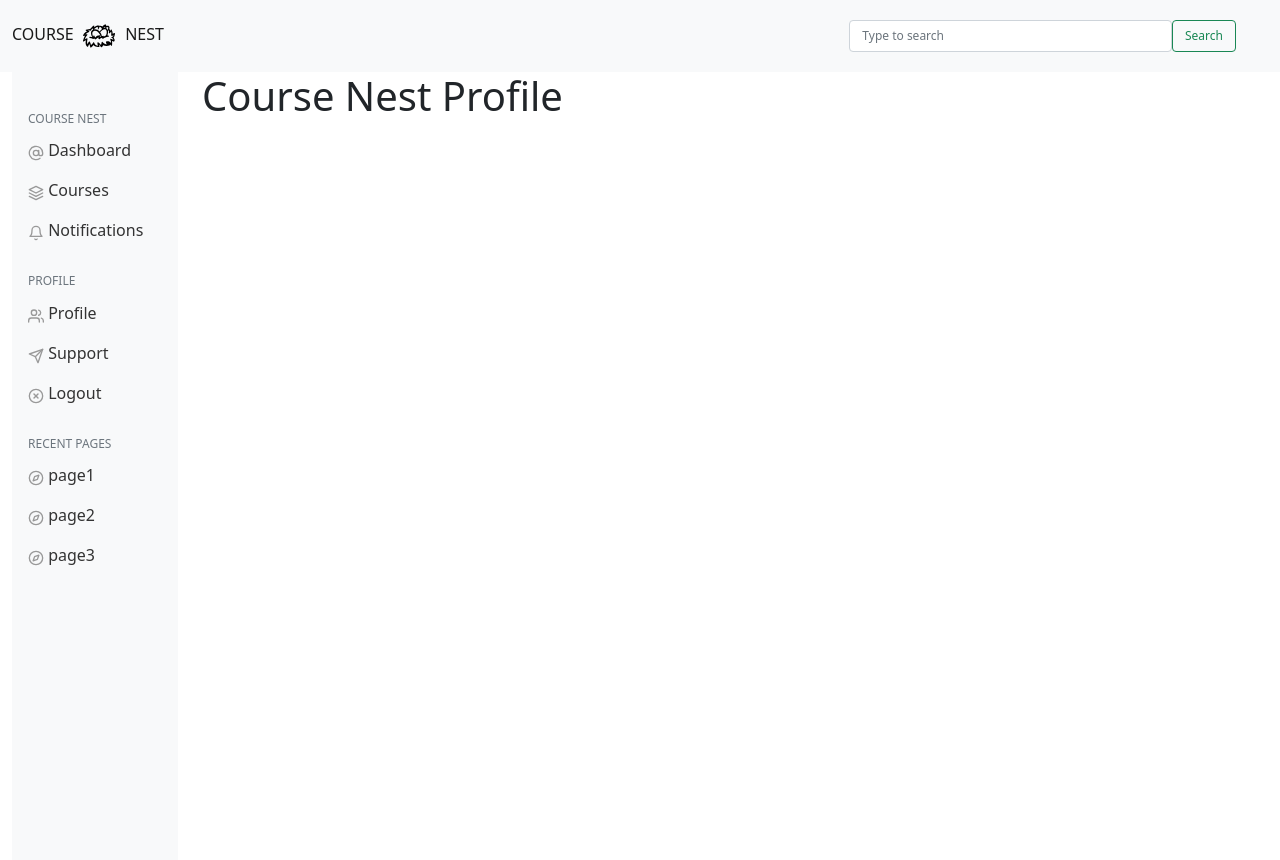
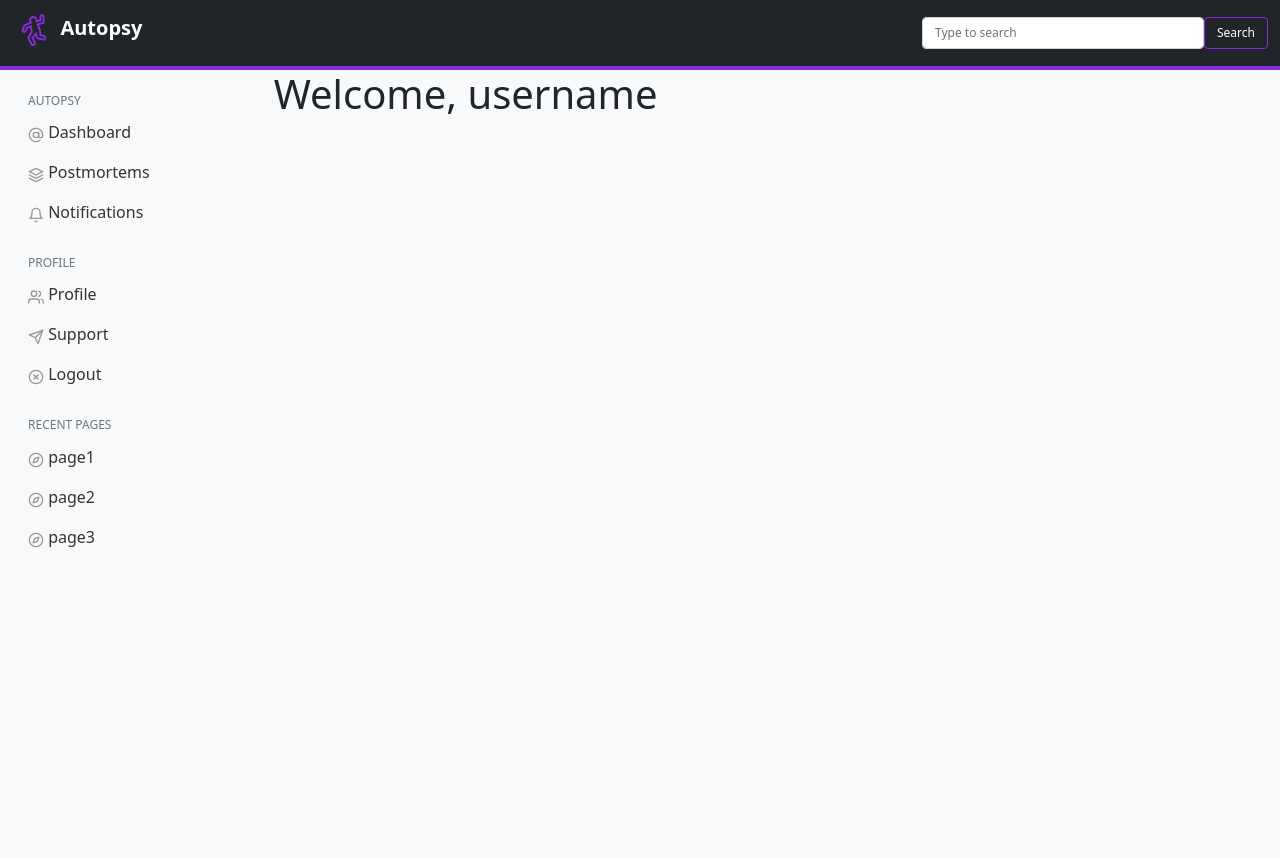
Before and after one commit to ep4sh/autopsy, a Flask app: page /profile in a window 1280 px wide. After the commit the page ends 548 px from the top, so only its background shows below. Run offline with Flask 2, Linux system fonts and the light colour scheme; the visitor is signed in with stand-in values (Sample User, id 1).

Commit message:
Rename to Autopsy

```diff
--- a/courses_app/__init__.py
+++ b/autopsy_app/__init__.py
@@ -5,7 +5,7 @@ from flask_login import LoginManager
 
 app = Flask(__name__)
 app.secret_key = ' '.join(map(bin, bytearray(os.getenv("FLASK_SECRET").encode('utf-8'))))
-app.config['SQLALCHEMY_DATABASE_URI'] = 'sqlite:///cnest.db'
+app.config['SQLALCHEMY_DATABASE_URI'] = 'sqlite:///autopsy.db'
 app.config['SQLALCHEMY_TRACK_MODIFICATIONS'] = True
 
 flask_bcrypt = Bcrypt(app)
@@ -13,4 +13,4 @@ login_manager = LoginManager(app)
 login_manager.login_view = 'login'
 login_manager.login_message_category = 'info'
 
-from courses_app import routes
+from autopsy_app import routes
--- a/courses_app/forms.py
+++ b/autopsy_app/forms.py
@@ -2,7 +2,7 @@ from flask_wtf import FlaskForm
 from wtforms import StringField, PasswordField, SubmitField, BooleanField
 from wtforms.validators import DataRequired, Length, Email, EqualTo
 from wtforms.validators import ValidationError
-from courses_app.model import User
+from autopsy_app.model import User
 
 
 class RegistrationForm(FlaskForm):
--- a/courses_app/model.py
+++ b/autopsy_app/model.py
@@ -1,7 +1,7 @@
 from datetime import datetime
 from flask_sqlalchemy import SQLAlchemy
 from flask_login import UserMixin
-from courses_app import app, login_manager
+from autopsy_app import app, login_manager
 
 db = SQLAlchemy(app)
 
--- a/courses_app/routes.py
+++ b/autopsy_app/routes.py
@@ -1,8 +1,8 @@
 from flask import render_template, request, flash, redirect, url_for
 from flask_login import login_user, logout_user, current_user, login_required
-from courses_app import app, flask_bcrypt
-from courses_app.model import db, User, Doc
-from courses_app.forms import RegistrationForm, LoginForm
+from autopsy_app import app, flask_bcrypt
+from autopsy_app.model import db, User, Doc
+from autopsy_app.forms import RegistrationForm, LoginForm
 
 @app.route('/')
 @login_required
@@ -51,5 +51,6 @@ def logout():
     return redirect(url_for('login'))
 
 @app.route('/profile')
+@login_required
 def profile():
     return render_template('profile.html')
--- a/courses_app/static/dashboard.css
+++ b/autopsy_app/static/dashboard.css
@@ -32,19 +32,22 @@
 }
 
 .sidebar-sticky {
+  position: sticky;
   height: calc(100vh - 12px);
-  padding-top: 1rem;
   overflow-x: hidden;
-  overflow-y: auto; /* Scrollable contents if viewport is shorter than content. */
+  overflow-y: hidden; /* Scrollable contents if viewport is shorter than content. */
 }
 /*
  * Navbar
  */
 
+.navbar {
+  border-bottom: 0.25rem solid #8a2be2;
+}
+
 .navbar-brand {
-  padding-top: .75rem;
   padding-bottom: .75rem;
-  font-size: 1rem;
+  font-weight: 700;
 }
 
 .navbar .form-control {
@@ -61,6 +64,16 @@
   box-shadow: 10px 10px 10px 0 rgba(0, 0, 0, .15);
 }
 
+.btn-outline-autopsy {
+  border: 0.05rem solid #8a2be2;
+  color: #fff;
+}
+
+.btn-outline-autopsy:hover{
+  color: #fff;
+  background-color: #8a2be2;
+}
+
 /*
  * Logo
  */
@@ -70,6 +83,13 @@
   height: 2rem;
   margin-left: 0.35rem;
   margin-right: 0.35rem;
+
+}
+
+.logo-link {
+  text-decoration: none;
+  font-weight: 700;
+  color: black;
 }
 
 .form-signin {
@@ -101,3 +121,6 @@
   border-top-left-radius: 0;
   border-top-right-radius: 0;
 }
+
+.content {
+}
--- a/courses_app/templates/base.html
+++ b/autopsy_app/templates/base.html
@@ -5,7 +5,7 @@
     <meta name="viewport" content="width=device-width, initial-scale=1, shrink-to-fit=no">
     <meta name="description" content="">
     <meta name="author" content="">
-    <link rel="icon" href="{{ url_for('static', filename='favicon.ico') }}">
+    <link rel="icon" href="{{ url_for('static', filename='autopsy.svg') }}">
 
     {% block title %}
     {% endblock title %}
@@ -18,18 +18,17 @@
   </head>
 
   <body>
-        <nav class="navbar navbar-light bg-light ">
+        <nav class="navbar navbar-dark bg-dark ">
           <div class="container-fluid">
             <div class="d-flex col-2">
-              <a class="navbar-brand" href="/">
-                COURSE
-                <img class="logo" src="{{ url_for('static', filename='nest.svg') }}">
-                NEST
+              <a class="navbar-brand navbar-brand-link" href="/">
+                <img alt="Autopsy" class="logo" src="{{ url_for('static', filename='autopsy.svg') }}">
+                Autopsy
               </a>
             </div>
-            <form class="d-flex col-4 mx-5 px-5">
-              <input class="form-control col-4" type="text" placeholder="Type to search" aria-label="Search">
-              <button class="btn form-control btn-outline-success" type="submit">Search</button>
+            <form class="d-flex col-3 mx-5 px-3">
+              <input class="form-control col-1" type="text" placeholder="Type to search" aria-label="Search">
+              <button class="btn form-control btn-outline-autopsy" type="submit">Search</button>
             </form>
           </div>
         </nav>
--- a/courses_app/templates/dashboard.html
+++ b/autopsy_app/templates/dashboard.html
@@ -1,5 +1,5 @@
 {% extends "user.html" %}
 
 {% block title %}
-  <title>Course Nest Dashboard</title>
+  <title>Autopsy Dashboard</title>
 {% endblock title %}
--- a/courses_app/templates/profile.html
+++ b/autopsy_app/templates/profile.html
@@ -1,13 +1,15 @@
 {% extends "user.html" %}
 
 {% block title %}
-  <title>Course Nest Profile</title>
+  <title>Autopsy: Profile</title>
 {% endblock title %}
 
 
 
 {% block middle_layer %}
-  <div>
-  <h1>Course Nest Profile</h1>
+  <div class="">
+    <div class="w-100">
+      <h1>Welcome, username</h1>
+    </div>
   </div>
 {% endblock middle_layer %}
--- a/courses_app/templates/top_layer.html
+++ b/autopsy_app/templates/top_layer.html
@@ -1,15 +1,15 @@
 {% extends "base.html" %}
 
 {% block top_layer  %}
-<div class="container mx-0">
-  <div class="row">
+<div class="container-fluid bg-light">
+  <div class="row gx-0">
 
-    <div class="col-lg-2">
+    <div class="col-lg-2 sidebar-sticky">
       {% block menu %}
       {% endblock menu %}
     </div>
 
-    <div class="col-lg-10">
+    <div class="col-lg-9 mx-auto">
       {% block middle_layer %}
       {% endblock %}
     </div>
--- a/courses_app/templates/user.html
+++ b/autopsy_app/templates/user.html
@@ -4,7 +4,7 @@
         <nav class="d-md-block bg-light sidebar-sticky">
           <div class="sidebar">
             <h6 class="sidebar-heading d-flex justify-content-between align-items-center px-3 mt-4 mb-1 text-muted">
-              <span>Course Nest</span>
+              <span>Autopsy</span>
             </h6>
             <ul class="nav flex-column mb-2">
               <li class="nav-item">
@@ -16,7 +16,7 @@
               <li class="nav-item">
                 <a class="nav-link" href="#">
                   <span data-feather="layers"></span>
-                  Courses
+                  Postmortems
                 </a>
               </li>
               <li class="nav-item">
--- a/main.py
+++ b/main.py
@@ -1,4 +1,4 @@
-from courses_app import app
+from autopsy_app import app
 
 if __name__ == "__main__":
         app.run()
```
Also changed, not shown: autopsy_app/templates/base_register.html (renamed from courses_app/templates/base_register.html, +5 -4 lines), autopsy_app/templates/login.html (renamed from courses_app/templates/register.html, +13 -20 lines), autopsy_app/templates/register.html (renamed from courses_app/templates/login.html, +20 -13 lines), autopsy_app/static/autopsy.svg (added), courses_app/static/nest.svg (deleted), 1 other file.
